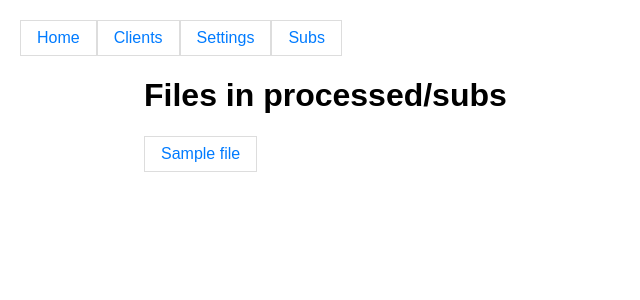
After one commit to Nikevich/SyRNikICS, a Flask app: template templates/subs.html in a window 1280 px wide. The commit adds this page. Shown: the top 300 px of the page, without its empty margins (0-640 px from the left). Run offline with Flask 3, Linux system fonts and the light colour scheme; the template is opened without the code that fills it: most values are stand-ins (such as "Sample title", 1, 10 or a date in 2020); parts of the project's set-up code (start-up, migrations or seed data) failed here and were passed over.

Commit message:
Не то

```diff
--- a/main.py
+++ b/main.py
@@ -1,6 +1,7 @@
 from flask import Flask, render_template, request, flash, redirect, url_for
 from print_parquet import *
 from dataset_process import *
+from user_grafic import *
 import markdown
 
 app = Flask(__name__)
@@ -49,5 +50,26 @@ def settings():
             flash("Некорректный запрос.")
             return redirect(url_for("settings"))
 
+@app.route("/subs", methods=["GET"])
+def sub():
+    # Путь к каталогу
+    directory = "processed/subs"
+
+    # Получение списка файлов
+    files = [
+        {"name": file, "path": os.path.join(directory, file)}
+        for file in os.listdir(directory) if os.path.isfile(os.path.join(directory, file))
+    ]
+
+    # Рендер шаблона и передача списка файлов
+    return render_template("subs.html", files=files)
+
+@app.route("/plot", methods=["GET"])
+def plot():
+    graph_url_up = getUpTx(request.args.get('id'))
+    graph_url_down = getDownTx(request.args.get('id'))
+    # Передаем график на страницу
+    return render_template("plot.html", graph_url_up=graph_url_up, graph_url_down=graph_url_down)
+
 if __name__ == "__main__":
     app.run(debug=True)
--- a/print_parquet.py
+++ b/print_parquet.py
@@ -19,6 +19,7 @@ def getClients(filter = None):
 
     try:
         client_data = pq.read_table(client_file_path).to_pandas()
+        print(client_data)
         count_clients = client_data.shape[0]
         filtered_data = client_data.iloc[range_start:range_end]
 
--- a/templates/base.html
+++ b/templates/base.html
@@ -95,6 +95,7 @@
         <li><a href="/">Home</a></li>
         <li><a href="/clients">Clients</a></li>
         <li><a href="/settings">Settings</a></li>
+        <li><a href="/subs">Subs</a></li>
       </ul>
     <div class="main-box">
         {% block content %}{% endblock %}
--- /dev/null
+++ b/templates/subs.html
@@ -0,0 +1,12 @@
+{% extends "base.html" %}
+
+{% block content %}
+<h1>Files in processed/subs</h1>
+    <ul>
+        {% for file in files %}
+            <li>
+                <a href="/plot?id={{ file.name }}">{{ file.name }}</a>
+            </li>
+        {% endfor %}
+    </ul>
+{% endblock %}
```
Also changed, not shown: templates/plot.html (added, +12 -0 lines).
